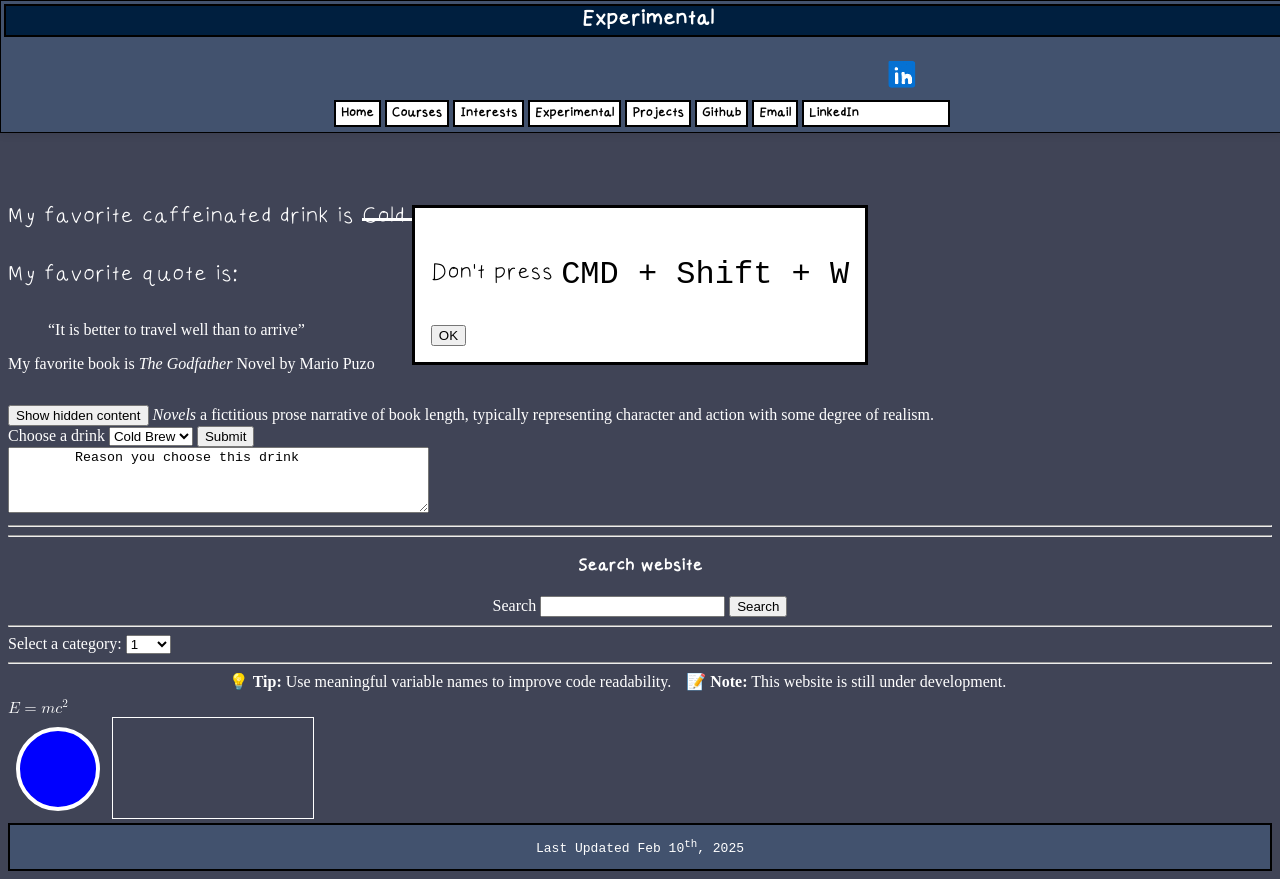
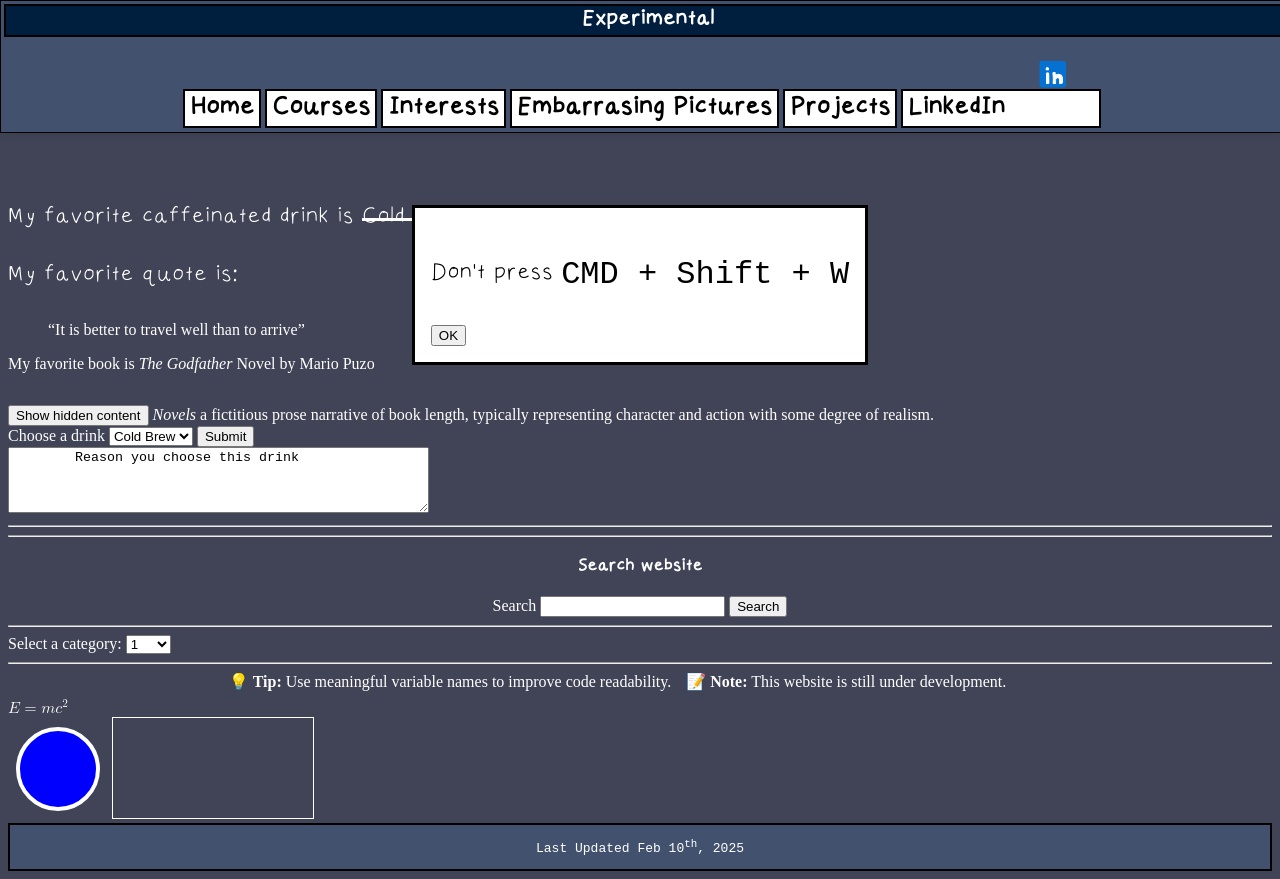
Before and after one commit to rug005/HW3, a plain HTML site: page experiment.html in a window 1280 px wide. Drawn offline with Linux system fonts and the light colour scheme.

Commit message:
Small changes

```diff
--- a/experiment.html
+++ b/experiment.html
@@ -18,10 +18,8 @@
           <a class="aTab" href="/">Home</a>
           <a class="aTab" href="/courses.html">Courses</a>
           <a class="aTab" href="/interest.html">Interests</a>
-          <a class="aTab" href="/experiment.html">Experimental</a>
+          <a class="aTab" href="https://www.youtube.com/watch?v=xvFZjo5PgG0">Embarrasing Pictures</a>
           <a class="aTab" href="/projects.html">Projects</a>
-          <a href="https://github.com/rug005?tab=repositories">Github</a>
-          <a class="aTab" href="mailto:rug005@ucsd.edu">Email</a>
           <a class="aTab" href="https://www.linkedin.com/in/ruben-gonzalez-1479b0169">
           LinkedIn
             <img id="linkedin" src="Images/linkedin.svg" width="80px" height="80px"/>
--- a/text.css
+++ b/text.css
@@ -38,7 +38,7 @@ nav a{
     border: 2px solid black;
     background-color: #ffffff;
     font-family: RGFont;
-    font-size: 18px;
+    font-size: 35px;
     font-weight: bold;
     color: #000;
 }
@@ -231,6 +231,6 @@ blockquote{
 }
 
 .aTab:hover{
-  font-size: 1.2em;
+  font-size: 2.5em;
   background-color: #e4e4e3;
 }
```
